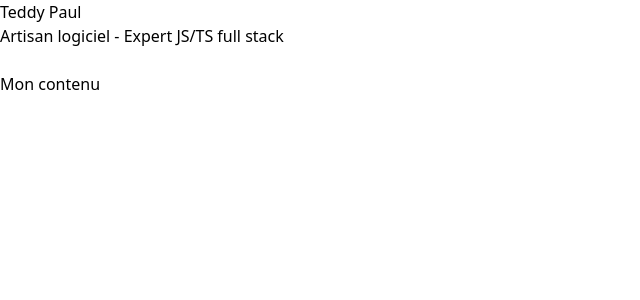
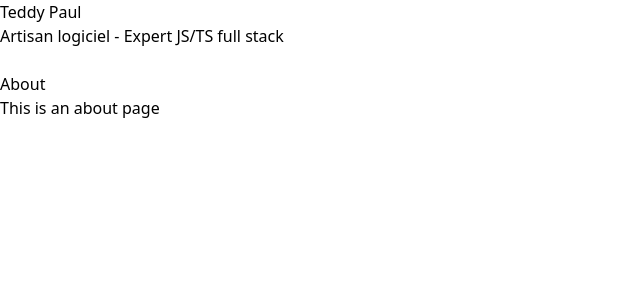
Before and after one commit to TdyP/teddypaul.fr, a Vue app: page / in a window 1280 px wide. Shown: the top 300 px of the page, without its empty margins (0-640 px from the left). Built offline with nearby package versions, Linux system fonts and the light colour scheme.

Commit message:
Add router

```diff
--- a/package.json
+++ b/package.json
@@ -9,7 +9,8 @@
         "preview": "vite preview"
     },
     "dependencies": {
-        "vue": "3.5.12"
+        "vue": "3.5.12",
+        "vue-router": "4.4.5"
     },
     "devDependencies": {
         "@vitejs/plugin-vue": "5.1.4",
--- a/src/App.vue
+++ b/src/App.vue
@@ -1,9 +1,8 @@
 <script setup lang="ts">
 import Header from './components/Header.vue'
-import Content from './components/Content.vue'
 </script>
 
 <template>
   <Header />
-  <Content />
+  <router-view />
 </template>
--- a/src/components/Content.vue
+++ /dev/null
@@ -1,3 +0,0 @@
-<template>
-    Mon contenu
-</template>
--- a/src/main.ts
+++ b/src/main.ts
@@ -3,6 +3,7 @@ import './index.css';
 import App from './App.vue';
 import {IS_SIDE_PANEL_OPEN_KEY} from './constants';
 import {SidePanelState} from './types';
+import router from './router';
 
 const app = createApp(App);
 
@@ -11,6 +12,8 @@ function toggleSidePanel() {
     isSidePanelOpen.value = !isSidePanelOpen.value;
 }
 
+app.use(router);
+
 app.provide<SidePanelState>(IS_SIDE_PANEL_OPEN_KEY, {
     isSidePanelOpen,
     toggleSidePanel,
--- /dev/null
+++ b/src/pages/About.vue
@@ -0,0 +1,6 @@
+<template>
+    <div>
+        <h1>About</h1>
+        <p>This is an about page</p>
+    </div>
+</template>
--- /dev/null
+++ b/src/pages/Experiences.vue
@@ -0,0 +1,5 @@
+<template>
+    <div>
+        <h1>Experiences</h1>
+    </div>
+</template>
--- /dev/null
+++ b/src/router/index.ts
@@ -0,0 +1,23 @@
+import {createRouter, createWebHistory, RouteRecordRaw} from 'vue-router';
+import About from '../pages/About.vue';
+import Experiences from '../pages/Experiences.vue';
+
+const routes: Array<RouteRecordRaw> = [
+    {
+        path: '/',
+        name: 'À propos',
+        component: About,
+    },
+    {
+        path: '/experiences',
+        name: 'Expériences',
+        component: Experiences,
+    },
+];
+
+const router = createRouter({
+    history: createWebHistory(),
+    routes,
+});
+
+export default router;
```
Also changed, not shown: 1 other file (tests, documents, lock files or other folders).
